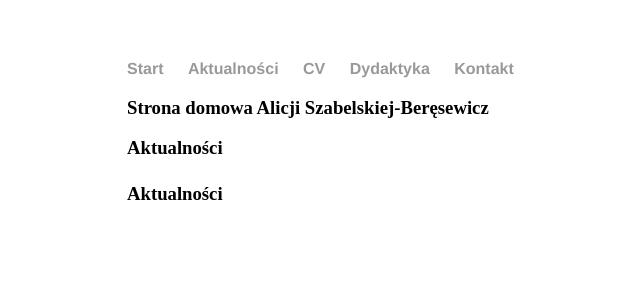
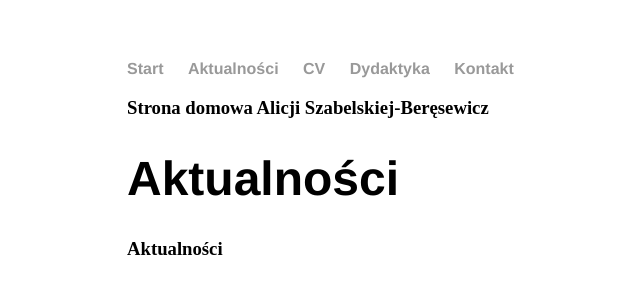
Before and after one commit to alicjaszabelska/alicjaszabelska.github.io, a Jekyll site: the page built from aktualnosci/index.html, in a window 1280 px wide. Shown: the top 300 px of the page, without its empty margins (65-705 px from the left). Built offline with Jekyll 4.4.1, drawn with Linux system fonts in a browser that asks for light colours.

Commit message:
Update aktualnosci.html

```diff
--- a/_layouts/aktualnosci.html
+++ b/_layouts/aktualnosci.html
@@ -1,11 +1,9 @@
 ---
 layout: default
 ---
-<div class="page-header">
-  <h3>{{page.title}}</h3>
-  <p class="post-date">{{ page.date | date_to_string }}</p>
+<h1>{{ page.title }}</h1>
+<p class="meta">{{ page.date | date_to_string }}</p>
+
+<div class="post">
+  {{ content }}
 </div>
-
-<div class="post-body">
-{{ content }}
-</div>
```
